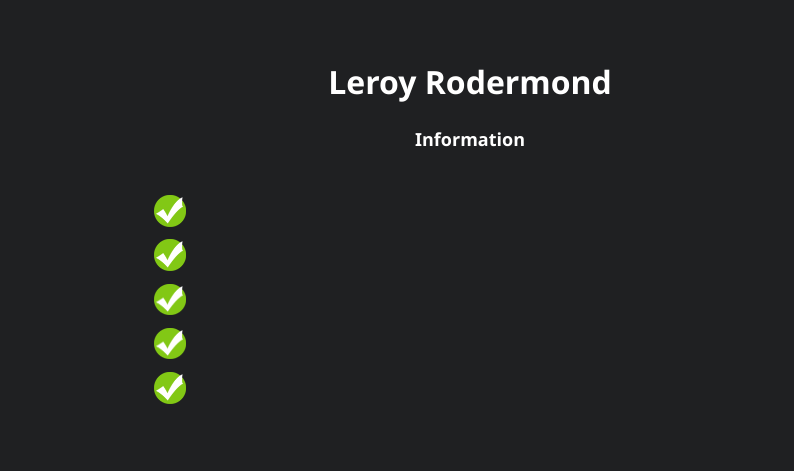
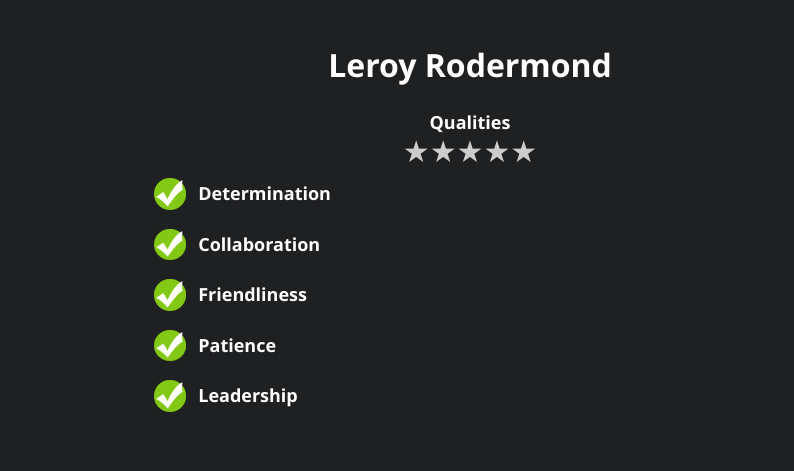
Before and after one commit to LeroyRodermond/CV-Leroy-Rodermond, a plain HTML site: page index.html in a window 1280 px wide. Shown: the part 810-1281 px from the top of the page, 486-1280 px from the left. Drawn offline with Linux system fonts and the light colour scheme.

Commit message:
Qualities

```diff
--- a/Buttons.css
+++ b/Buttons.css
@@ -100,6 +100,33 @@ button {
     height: 1rem;
    }
 
+          /* Rating stars */
+          .rating {
+            display: inline-block;
+          }
+
+          .rating input {
+            display: none;
+          }
+
+          .rating label {
+            float: right;
+            cursor: pointer;
+            color: #ccc;
+            transition: color 0.3s;
+          }
+
+          .rating label:before {
+            content: '\2605';
+            font-size: 30px;
+          }
+
+          .rating input:checked ~ label,
+          .rating label:hover,
+          .rating label:hover ~ label {
+            color: #6f00ff;
+            transition: color 0.3s;
+          }
 
 @media only screen and (min-width: 800px) {
     /* Button Get in Touch */
@@ -208,4 +235,36 @@ button {
         height: 1rem;
        }
 
+       /* Rating stars */
+       .rating {
+        display: inline-block;
+        justify-content: center;
+        align-items: center;
+        align-self: center;
+        align-content: center;
+        margin-top: -5%;
+      }
+
+      .rating input {
+        display: none;
+      }
+
+      .rating label {
+        float: right;
+        cursor: pointer;
+        color: #ccc;
+        transition: color 0.3s;
+      }
+
+      .rating label:before {
+        content: '\2605';
+        font-size: 30px;
+      }
+
+      .rating input:checked ~ label,
+      .rating label:hover,
+      .rating label:hover ~ label {
+        color: #6f00ff;
+        transition: color 0.3s;
+      }
 }
--- a/index.html
+++ b/index.html
@@ -56,12 +56,39 @@
             </div>
             <div class="Lowermeinfo">
                 <h1 class="Headertitle">Leroy Rodermond</h1>
-                <h4 class="Infobio">Information</h4>
-                <img class="Checkicon" src="images/Check.png">
-                <img class="Checkicon" src="images/Check.png">
-                <img class="Checkicon" src="images/Check.png">
-                <img class="Checkicon" src="images/Check.png">
-                <img class="Checkicon" src="images/Check.png">
+                <h4 class="Infobio">Qualities</h4>
+                <div class="rating">
+                    <input value="5" name="rating" id="star5" type="radio">
+                    <label for="star5"></label>
+                    <input value="4" name="rating" id="star4" type="radio">
+                    <label for="star4"></label>
+                    <input value="3" name="rating" id="star3" type="radio">
+                    <label for="star3"></label>
+                    <input value="2" name="rating" id="star2" type="radio">
+                    <label for="star2"></label>
+                    <input value="1" name="rating" id="star1" type="radio">
+                    <label for="star1"></label>
+                  </div>
+                  <span class="check-item">
+                    <img class="Checkicon" src="images/Check.png">
+                    <h3 class="textcheck">Determination</h3>
+                </span>
+                <span class="check-item">
+                    <img class="Checkicon" src="images/Check.png">
+                    <h3 class="textcheck">Collaboration</h3>
+                </span>
+                <span class="check-item">
+                    <img class="Checkicon" src="images/Check.png">
+                    <h3 class="textcheck">Friendliness</h3>
+                </span>
+                <span class="check-item">
+                    <img class="Checkicon" src="images/Check.png">
+                    <h3 class="textcheck">Patience</h3>
+                </span>
+                <span class="check-item">
+                    <img class="Checkicon" src="images/Check.png">
+                    <h3 class="textcheck">Leadership</h3>
+                </span>
             </div>
         </div>
     </section>
--- a/style.css
+++ b/style.css
@@ -235,7 +235,8 @@ body {
     .Checkicon {
         width: 5%;
         height: 5%;
-        margin-top: 2%;
+        margin-top: 1.5%;
+        margin-bottom: 1.5%;
     }
 
     .Infobio{
@@ -249,4 +250,18 @@ body {
         flex-direction: row;
         margin-bottom: 5%;
     }
+
+    .check-item {
+        display: flex;
+        vertical-align: middle;
+    }
+
+    .textcheck{
+        font-family: 'Segoe UI', Tahoma, Geneva, Verdana, sans-serif;
+        font-size: 18px;
+        color: white;
+        margin-top: 2%;
+        margin-bottom: 2%;
+        margin-left: 2%;
+    }
 }
```
